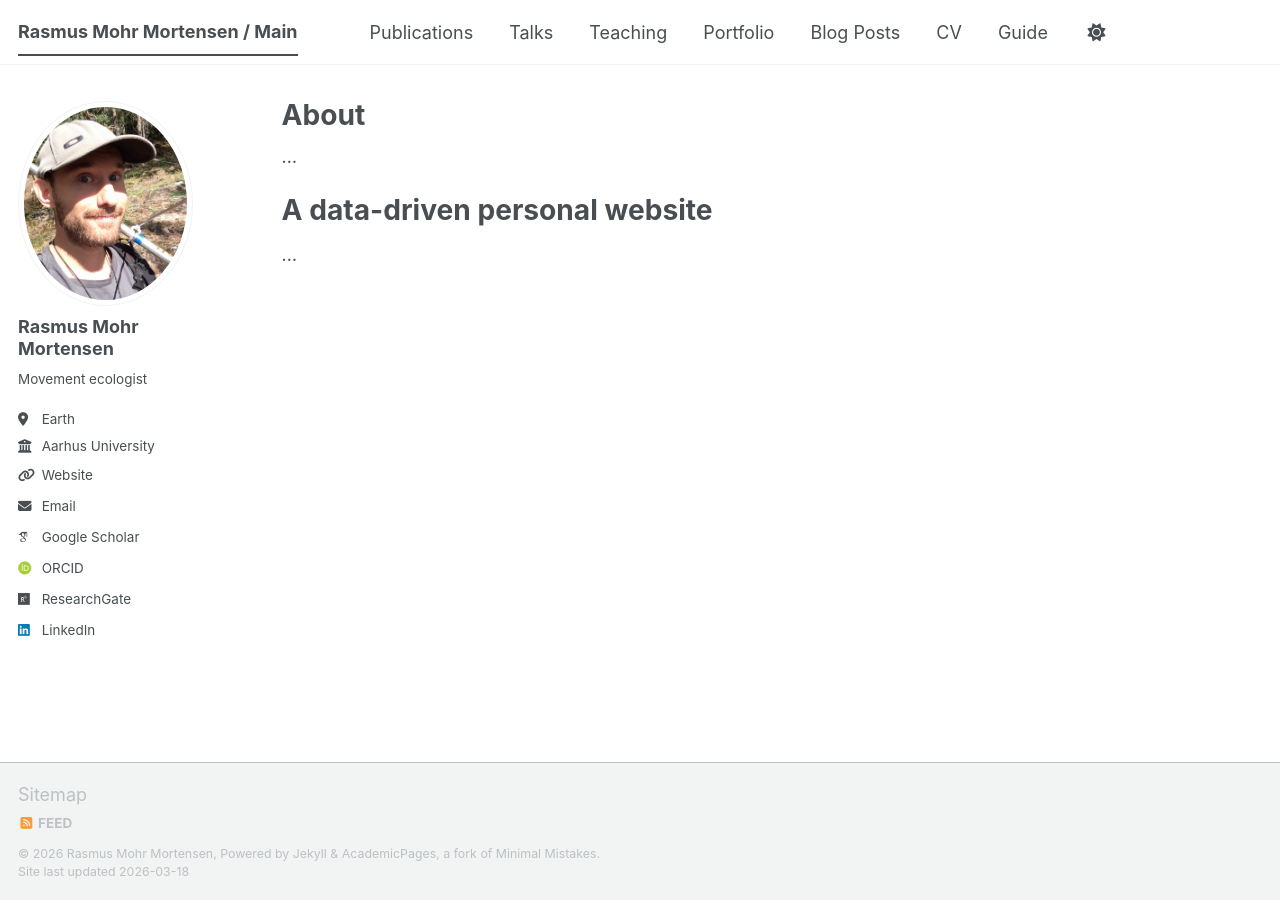
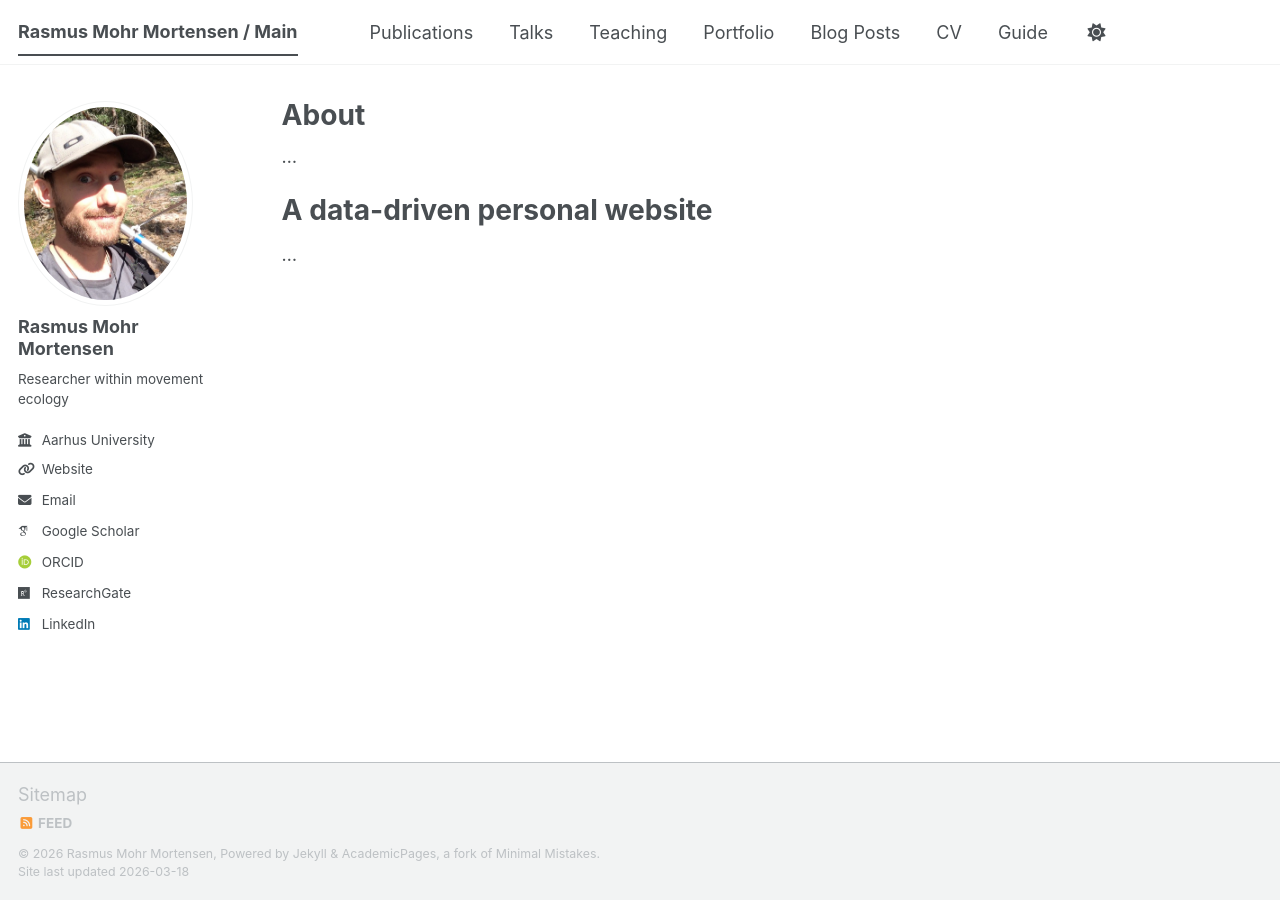
Before and after one commit to rasmusmohrmortensen/rasmusmohrmortensen.github.io, a Jekyll site: the page built from _pages/about.md, in a window 1280 px wide. Built offline with Jekyll 4.4.1, drawn with Linux system fonts in a browser that asks for light colours; some web fonts are replaced; a script bundle is joined from its source files by our own code; library files that are not in the unit come from our copies.

Commit message:
Update _config.yml

```diff
--- a/_config.yml
+++ b/_config.yml
@@ -26,8 +26,8 @@ author:
   avatar           : "IMG_0634b.JPG"#"profile.png"
   name             : "Rasmus Mohr Mortensen"
   pronouns         : # example: "she/her"
-  bio              : "Movement ecologist"
-  location         : "Earth"
+  bio              : "Researcher within movement ecology"
+  location         : #"Earth"
   employer         : "Aarhus University"
   uri              : "https://pure.au.dk/portal/en/persons/rmm@ecos.au.dk/"# URL
   email            : "rmm@ecos.au.dk"
```
